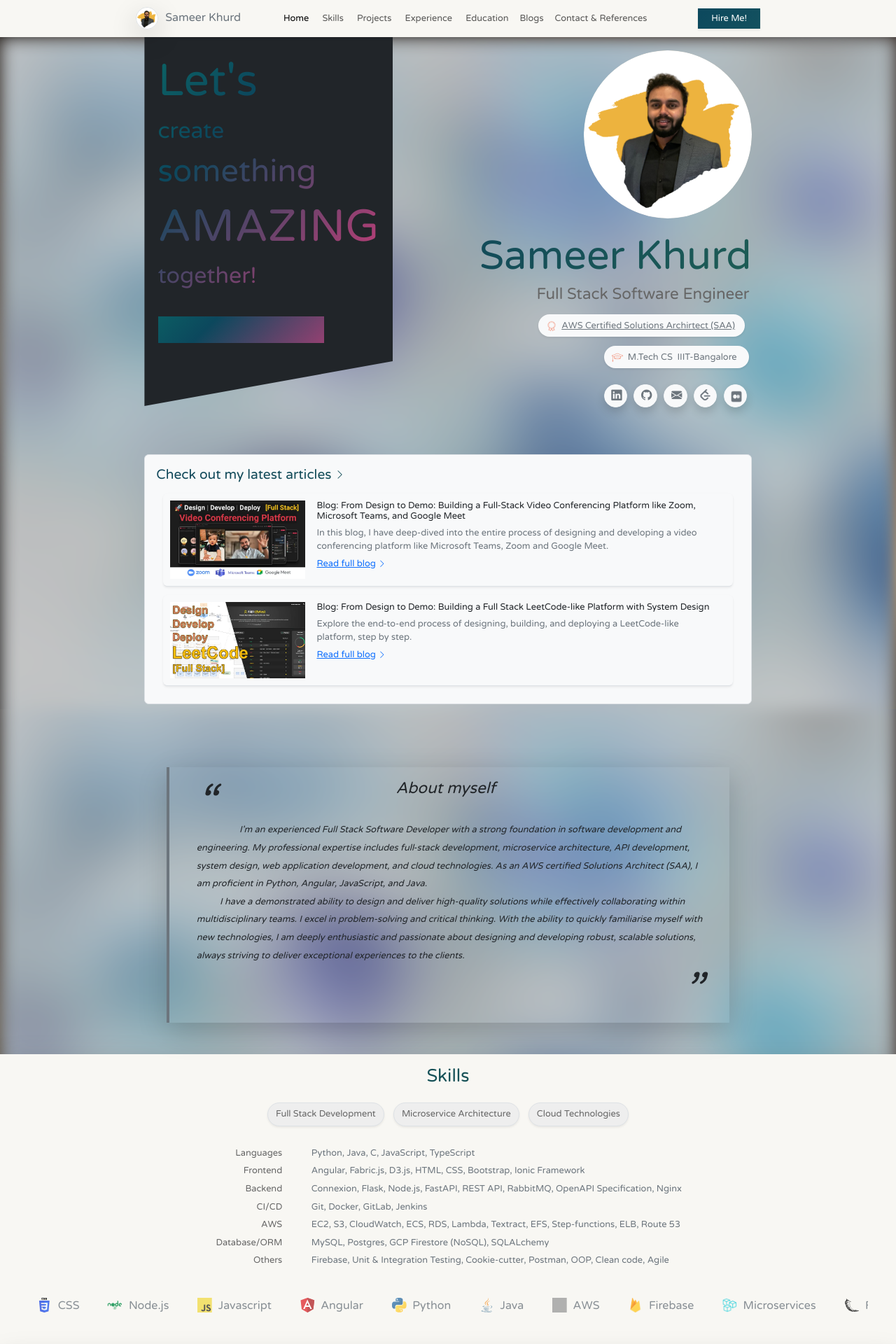
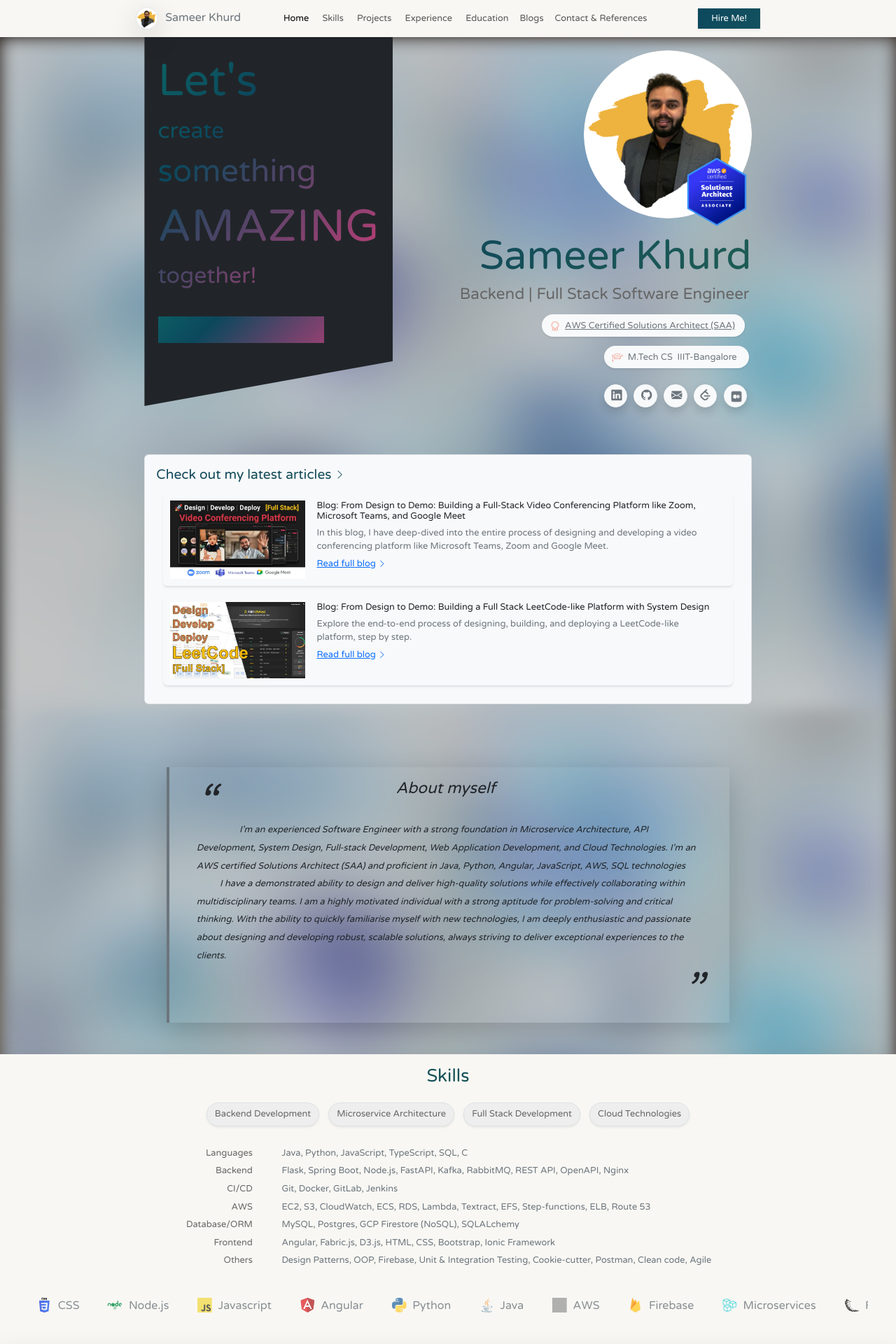
Before and after one commit to SameerKhurd/sameer-khurd-portfolio, an Angular app: page / in a window 1280 px wide. Shown: the top 1920 px of the page at 70% size. Built offline with nearby package versions, Linux system fonts and the light colour scheme; grey boxes are pictures that could not be loaded.

Commit message:
Added certification badge

```diff
--- a/src/app/pages/introduction-section/introduction-section.component.html
+++ b/src/app/pages/introduction-section/introduction-section.component.html
@@ -21,8 +21,9 @@
 
       <div class="pt-4 text-end fade-in-right">
         <div class="d-flex justify-content-end">
+          <div class="parent">
             <div
-            class="rounded-circle custom-container profile-img"
+              class="rounded-circle custom-container profile-img image1"
               style="overflow: hidden"
             >
               <img
@@ -34,12 +35,17 @@
                 <div class="text fs-1">Hey there! 🙋‍♂️</div>
               </div>
             </div>
+            <img class="image2" src="./assets/images/aws-badge.png" />
+          </div>
         </div>
         <div class="display-2 pt-4 py-1 text-cl">
           <span>Sameer Khurd</span>
         </div>
         <div class="h3 cust-text-secondary p-1">
-          <span> Full Stack Software Engineer </span>
+          <span>
+            Backend | Full Stack
+            <div class="d-inline-block">Software Engineer</div>
+          </span>
         </div>
 
         <div class="d-flex flex-wrap justify-content-end">
@@ -54,7 +60,7 @@
                 class="icon align-middle"
                 src="./assets/images/icons/award-icon.png"
                 alt="Cerificate icon"
-              />AWS Certified Solutions Archirtect (SAA)</a
+              />AWS Certified Solutions Architect (SAA)</a
             >&nbsp;
           </div>
           &nbsp;&nbsp;
@@ -126,21 +132,21 @@
         <br />
         <br />
         <div class="fs-6 lh-lg">
-          &nbsp; &nbsp; &nbsp; &nbsp; &nbsp; I'm an experienced Full Stack
-          Software Developer with a strong foundation in software development
-          and engineering. My professional expertise includes full-stack
-          development, microservice architecture, API development, system
-          design, web application development, and cloud technologies. As an AWS
-          certified Solutions Architect (SAA), I am proficient in Python,
-          Angular, JavaScript, and Java.
+          &nbsp; &nbsp; &nbsp; &nbsp; &nbsp; I'm an experienced Software
+          Engineer with a strong foundation in Microservice Architecture, API
+          Development, System Design, Full-stack Development, Web Application
+          Development, and Cloud Technologies. I'm an AWS certified Solutions
+          Architect (SAA) and proficient in Java, Python, Angular, JavaScript,
+          AWS, SQL technologies
           <br />
           &nbsp; &nbsp; &nbsp; &nbsp; &nbsp; I have a demonstrated ability to
           design and deliver high-quality solutions while effectively
-          collaborating within multidisciplinary teams. I excel in
-          problem-solving and critical thinking. With the ability to quickly
-          familiarise myself with new technologies, I am deeply enthusiastic and
-          passionate about designing and developing robust, scalable solutions,
-          always striving to deliver exceptional experiences to the clients.
+          collaborating within multidisciplinary teams. I am a highly motivated
+          individual with a strong aptitude for problem-solving and critical
+          thinking. With the ability to quickly familiarise myself with new
+          technologies, I am deeply enthusiastic and passionate about designing
+          and developing robust, scalable solutions, always striving to deliver
+          exceptional experiences to the clients.
         </div>
         <div class="display-1 float-end">”</div>
       </div>
--- a/src/app/pages/introduction-section/introduction-section.component.scss
+++ b/src/app/pages/introduction-section/introduction-section.component.scss
@@ -14,6 +14,24 @@
     0 100%
   );
   //clip-path: polygon(0 0, 100% 0, 100% calc(100% - 60px), 50% 100%, 0 calc(100% - 60px));
+}
+
+.parent {
+  position: relative;
+  top: 0;
+  left: 0;
+}
+.image1 {
+  position: relative;
+  top: 0;
+  left: 0;
+}
+.image2 {
+  position: absolute;
+  max-width: 125px;
+
+  bottom: -15px;
+  right: 0px;
 }
 
 .profile-img {
--- a/src/app/pages/skills-section/skills-section.component.html
+++ b/src/app/pages/skills-section/skills-section.component.html
@@ -11,12 +11,15 @@
           class="text-center py-2 pb-4 d-flex flex-wrap justify-content-center cust-text-secondary"
         >
           <div class="badge-custom rounded-pill shadow-sm m-2 border fs-6">
-            Full Stack Development
+            Backend Development
           </div>
           <div
             class="badge-custom rounded-pill shadow-sm m-2 text-nowrap1 border fs-6"
           >
             Microservice Architecture
+          </div>
+          <div class="badge-custom rounded-pill shadow-sm m-2 border fs-6">
+            Full Stack Development
           </div>
           <div
             class="badge-custom rounded-pill shadow-sm m-2 text-nowrap border fs-6"
@@ -24,8 +27,6 @@
             Cloud Technologies
           </div>
         </div>
-
-
 
         <table>
           <tr *ngFor="let skillsRow of skillsTables">
@@ -50,9 +51,7 @@
             src="./assets/images/tool-icons/{{ tool.icon }}"
             alt="{{ tool.label }} icon"
           />
-          <span class="align-middle mx-auto fs-5 ps-2">{{
-            tool.label
-          }}</span>
+          <span class="align-middle mx-auto fs-5 ps-2">{{ tool.label }}</span>
         </div>
       </div>
     </div>
--- a/src/app/pages/skills-section/skills-section.component.ts
+++ b/src/app/pages/skills-section/skills-section.component.ts
@@ -9,17 +9,12 @@ export class SkillsSectionComponent {
   skillsTables: { title: string; skills: string }[] = [
     {
       title: 'Languages',
-      skills: 'Python, Java, C, JavaScript, TypeScript',
-    },
-    {
-      title: 'Frontend',
-      skills:
-        'Angular, Fabric.js, D3.js, HTML, CSS, Bootstrap, Ionic Framework',
+      skills: 'Java, Python, JavaScript, TypeScript, SQL, C',
     },
     {
       title: 'Backend',
       skills:
-        'Connexion, Flask, Node.js, FastAPI, REST API, RabbitMQ, OpenAPI Specification, Nginx',
+        'Flask, Spring Boot, Node.js, FastAPI, Kafka, RabbitMQ, REST API, OpenAPI, Nginx',
     },
     {
       title: 'CI/CD',
@@ -35,9 +30,14 @@ export class SkillsSectionComponent {
       skills: 'MySQL, Postgres, GCP Firestore (NoSQL), SQLALchemy',
     },
     {
+      title: 'Frontend',
+      skills:
+        'Angular, Fabric.js, D3.js, HTML, CSS, Bootstrap, Ionic Framework',
+    },
+    {
       title: 'Others',
       skills:
-        'Firebase, Unit & Integration Testing, Cookie-cutter, Postman, OOP, Clean code, Agile',
+        'Design Patterns, OOP, Firebase, Unit & Integration Testing, Cookie-cutter, Postman, Clean code, Agile',
     },
   ];
 
```
Also changed, not shown: src/assets/images/aws-badge.png (added). Lines whose indentation alone changed are shown as unchanged.
